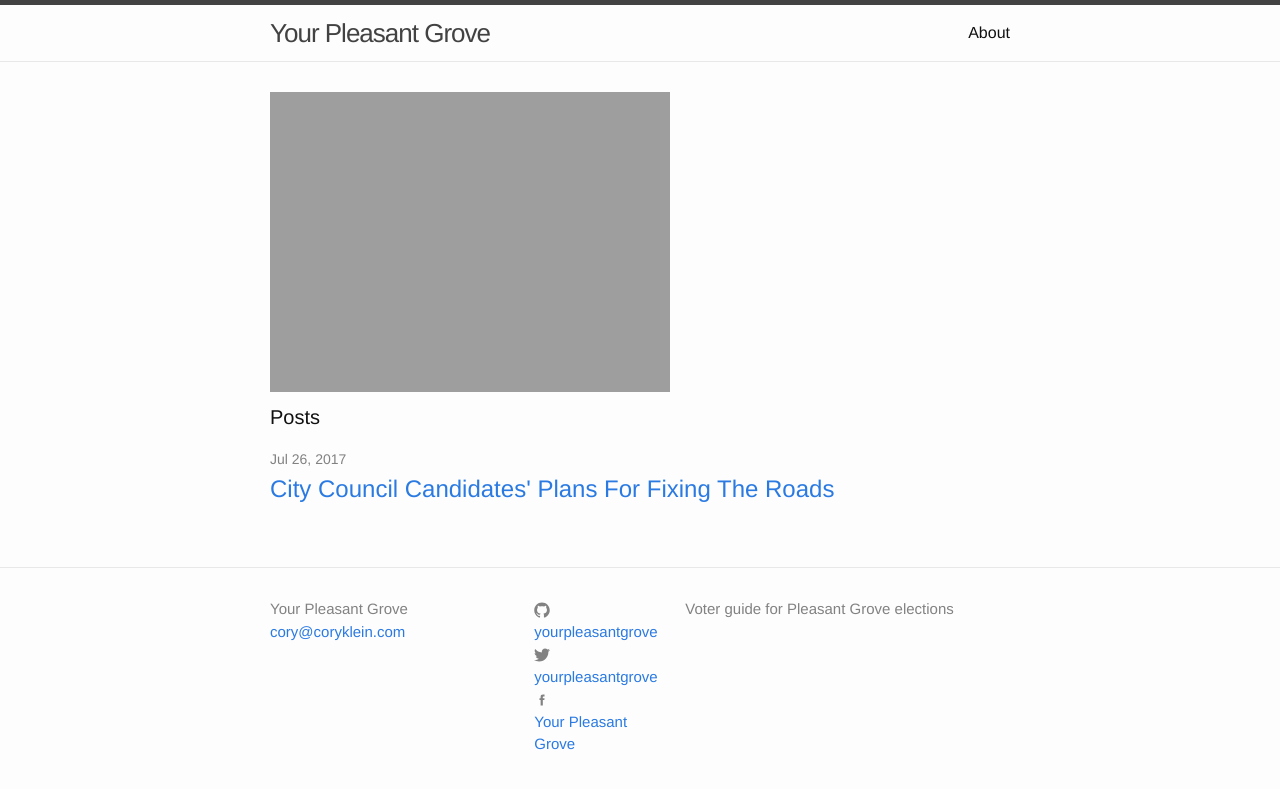
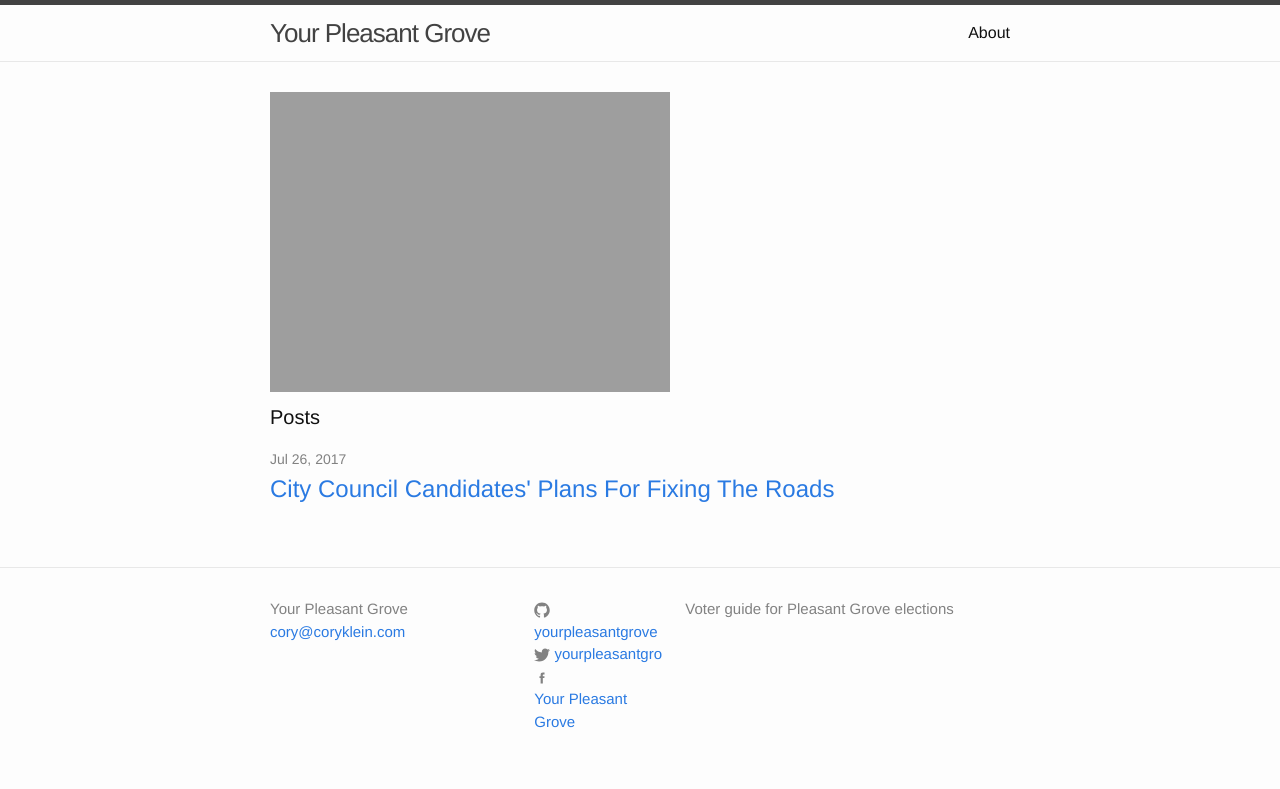
Before and after one commit to yourpleasantgrove/yourpleasantgrove.github.io, a Jekyll site: the page built from index.html, in a window 1280 px wide. Shown: the top 789 px of the page. Built offline with Jekyll 4.4.1, drawn with Linux system fonts in a browser that asks for light colours.

Commit message:
Fix twitter username

```diff
--- a/_config.yml
+++ b/_config.yml
@@ -5,7 +5,7 @@ description: > # this means to ignore newlines until "baseurl:"
     Voter guide for Pleasant Grove elections
 baseurl: "" # the subpath of your site, e.g. /blog/
 url: "http://yourpleasantgrove.com" # the base hostname & protocol for your site
-twitter_username: yourpleasantgrove
+twitter_username: yourpleasantgro
 github_username:  yourpleasantgrove
 facebook_username:  Your-Pleasant-Grove-252821628566931
 
```
